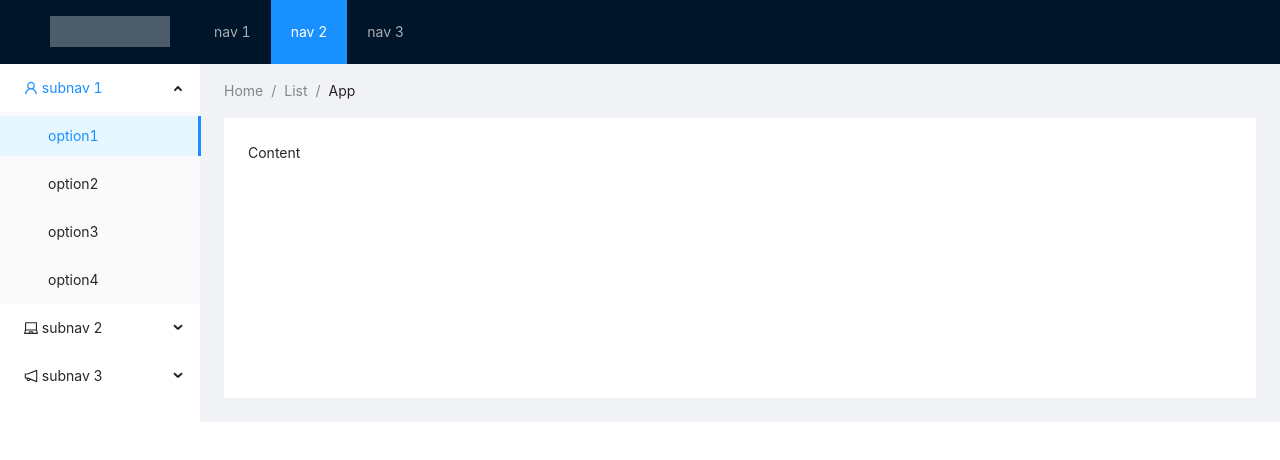
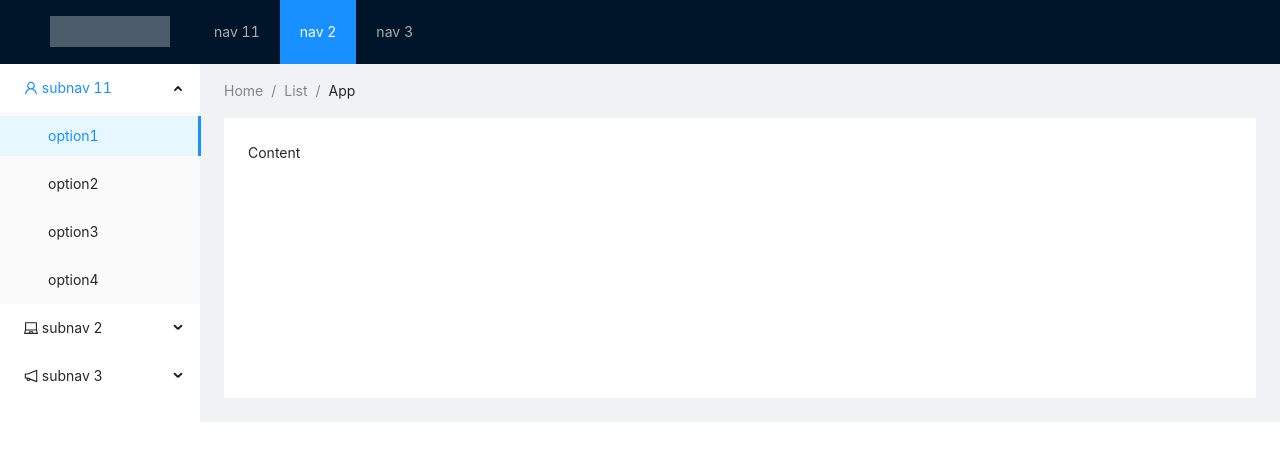
Before and after one commit to EmilyQian2001/ticket-system, a Vue app in the folder web/: page / in a window 1280 px wide. Shown: the top 460 px of the page. Built offline with nearby package versions, Linux system fonts and the light colour scheme; no server answers.

Commit message:
extract common header and sidebar to make components

```diff
--- /dev/null
+++ b/web/src/components/header.vue
@@ -0,0 +1,34 @@
+<template>
+  <a-layout-header class="header">
+    <div class="logo" />
+    <a-menu
+        v-model:selectedKeys="selectedKeys1"
+        theme="dark"
+        mode="horizontal"
+        :style="{ lineHeight: '64px' }"
+    >
+      <a-menu-item key="1">nav 11</a-menu-item>
+      <a-menu-item key="2">nav 2</a-menu-item>
+      <a-menu-item key="3">nav 3</a-menu-item>
+    </a-menu>
+  </a-layout-header>
+</template>
+
+<script>
+import {defineComponent, ref} from 'vue';
+
+export default defineComponent({
+  name: "header-view",
+  setup() {
+
+    return {
+      selectedKeys1: ref(['2']),
+    };
+  },
+});
+</script>
+
+<!-- Add "scoped" attribute to limit CSS to this component only -->
+<style scoped>
+
+</style>
--- /dev/null
+++ b/web/src/components/sidebar.vue
@@ -0,0 +1,67 @@
+<template>
+  <a-layout-sider width="200" style="background: #fff">
+    <a-menu
+        v-model:selectedKeys="selectedKeys2"
+        v-model:openKeys="openKeys"
+        mode="inline"
+        :style="{ height: '100%', borderRight: 0 }"
+    >
+      <a-sub-menu key="sub1">
+        <template #title>
+              <span>
+                <user-outlined />
+                subnav 11
+              </span>
+        </template>
+        <a-menu-item key="1">option1</a-menu-item>
+        <a-menu-item key="2">option2</a-menu-item>
+        <a-menu-item key="3">option3</a-menu-item>
+        <a-menu-item key="4">option4</a-menu-item>
+      </a-sub-menu>
+      <a-sub-menu key="sub2">
+        <template #title>
+              <span>
+                <laptop-outlined />
+                subnav 2
+              </span>
+        </template>
+        <a-menu-item key="5">option5</a-menu-item>
+        <a-menu-item key="6">option6</a-menu-item>
+        <a-menu-item key="7">option7</a-menu-item>
+        <a-menu-item key="8">option8</a-menu-item>
+      </a-sub-menu>
+      <a-sub-menu key="sub3">
+        <template #title>
+              <span>
+                <notification-outlined />
+                subnav 3
+              </span>
+        </template>
+        <a-menu-item key="9">option9</a-menu-item>
+        <a-menu-item key="10">option10</a-menu-item>
+        <a-menu-item key="11">option11</a-menu-item>
+        <a-menu-item key="12">option12</a-menu-item>
+      </a-sub-menu>
+    </a-menu>
+  </a-layout-sider>
+</template>
+
+<script>
+import {defineComponent, ref} from 'vue';
+
+export default defineComponent({
+  name: "sidebar-view",
+  setup() {
+
+    return {
+      selectedKeys2: ref(['1']),
+      openKeys: ref(['sub1']),
+    };
+  },
+});
+</script>
+
+<!-- Add "scoped" attribute to limit CSS to this component only -->
+<style scoped>
+
+</style>
--- a/web/src/views/main.vue
+++ b/web/src/views/main.vue
@@ -1,64 +1,8 @@
 <template>
   <a-layout id="components-layout-demo-top-side-2">
-    <a-layout-header class="header">
-      <div class="logo" />
-      <a-menu
-          v-model:selectedKeys="selectedKeys1"
-          theme="dark"
-          mode="horizontal"
-          :style="{ lineHeight: '64px' }"
-      >
-        <a-menu-item key="1">nav 1</a-menu-item>
-        <a-menu-item key="2">nav 2</a-menu-item>
-        <a-menu-item key="3">nav 3</a-menu-item>
-      </a-menu>
-    </a-layout-header>
+    <header-view></header-view>
     <a-layout>
-      <a-layout-sider width="200" style="background: #fff">
-        <a-menu
-            v-model:selectedKeys="selectedKeys2"
-            v-model:openKeys="openKeys"
-            mode="inline"
-            :style="{ height: '100%', borderRight: 0 }"
-        >
-          <a-sub-menu key="sub1">
-            <template #title>
-              <span>
-                <user-outlined />
-                subnav 1
-              </span>
-            </template>
-            <a-menu-item key="1">option1</a-menu-item>
-            <a-menu-item key="2">option2</a-menu-item>
-            <a-menu-item key="3">option3</a-menu-item>
-            <a-menu-item key="4">option4</a-menu-item>
-          </a-sub-menu>
-          <a-sub-menu key="sub2">
-            <template #title>
-              <span>
-                <laptop-outlined />
-                subnav 2
-              </span>
-            </template>
-            <a-menu-item key="5">option5</a-menu-item>
-            <a-menu-item key="6">option6</a-menu-item>
-            <a-menu-item key="7">option7</a-menu-item>
-            <a-menu-item key="8">option8</a-menu-item>
-          </a-sub-menu>
-          <a-sub-menu key="sub3">
-            <template #title>
-              <span>
-                <notification-outlined />
-                subnav 3
-              </span>
-            </template>
-            <a-menu-item key="9">option9</a-menu-item>
-            <a-menu-item key="10">option10</a-menu-item>
-            <a-menu-item key="11">option11</a-menu-item>
-            <a-menu-item key="12">option12</a-menu-item>
-          </a-sub-menu>
-        </a-menu>
-      </a-layout-sider>
+      <sidebar-view></sidebar-view>
       <a-layout style="padding: 0 24px 24px">
         <a-breadcrumb style="margin: 16px 0">
           <a-breadcrumb-item>Home</a-breadcrumb-item>
@@ -75,21 +19,17 @@
   </a-layout>
 </template>
 <script>
-import { UserOutlined, LaptopOutlined, NotificationOutlined } from '@ant-design/icons-vue';
-import { defineComponent, ref } from 'vue';
+import { defineComponent } from 'vue';
+import HeaderView from "@/components/header.vue";
+import SidebarView from "@/components/sidebar.vue";
 export default defineComponent({
   components: {
-    UserOutlined,
-    LaptopOutlined,
-    NotificationOutlined,
+    SidebarView,
+    HeaderView
   },
   name:"main-view",
   setup() {
     return {
-      selectedKeys1: ref(['2']),
-      selectedKeys2: ref(['1']),
-      collapsed: ref(false),
-      openKeys: ref(['sub1']),
     };
   },
 });
```
